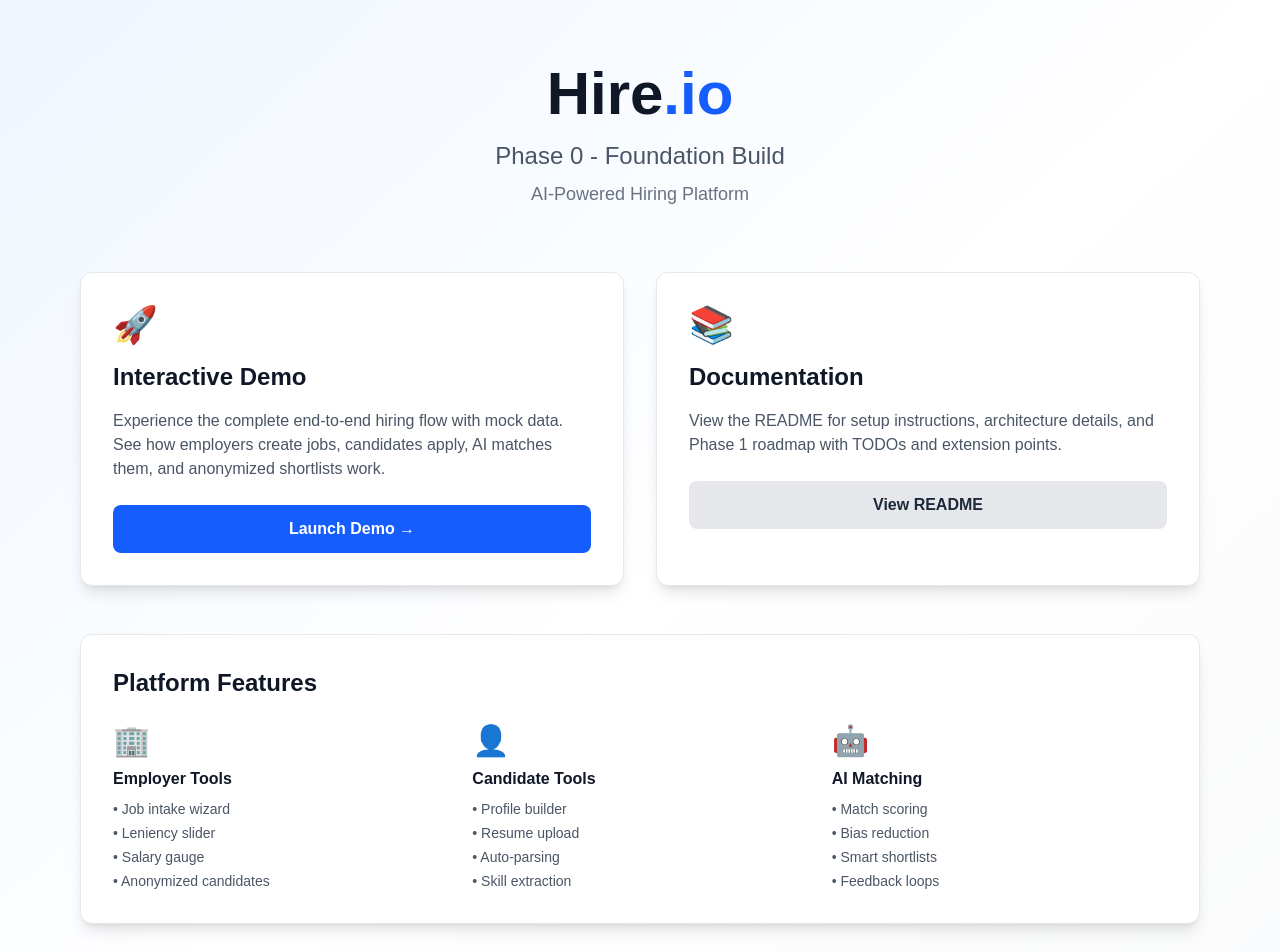
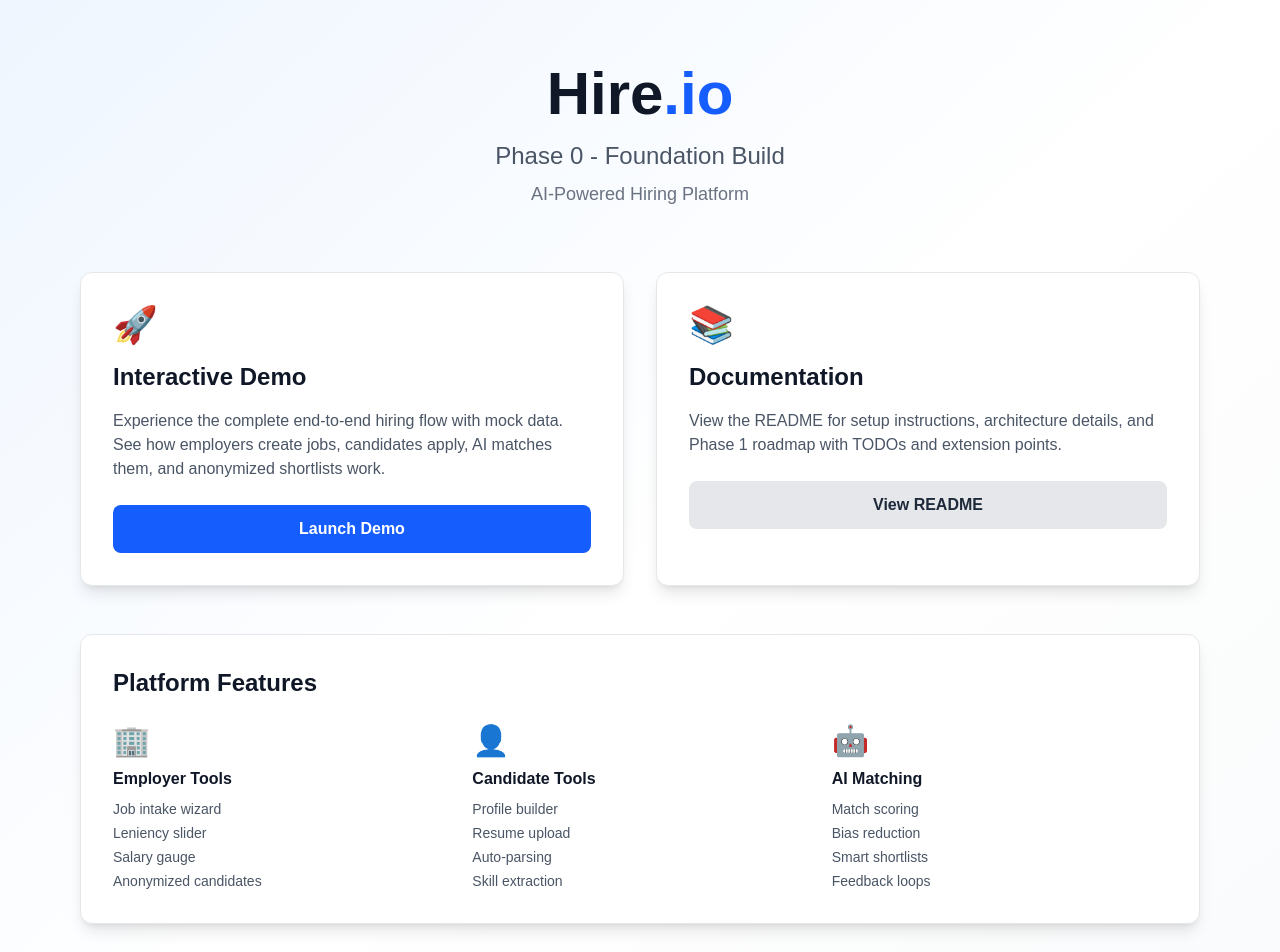
Before and after one commit to Endworld23/Hire.io, a Next.js app in the folder apps/web/: page / in a window 1280 px wide. Shown: the top 952 px of the page. Built offline with nearby package versions, Linux system fonts and the light colour scheme.

Commit message:
fixing callback page
we added a call back page so I can get auth to start working and not redirect to local 300 down the line.  Its set up so that we can easily just throw a domain name in and it should work.  Also aupdated a few thigns in tsconfig

```diff
--- /dev/null
+++ b/apps/web/app/auth/callback/page.tsx
@@ -0,0 +1,67 @@
+'use client'
+
+import { useEffect } from 'react'
+import { useRouter } from 'next/navigation'
+import { createSupabaseClient } from '@hire-io/utils'
+
+function parseHashTokens(hash: string) {
+  if (!hash.startsWith('#')) return {}
+  const params = new URLSearchParams(hash.slice(1))
+  const access_token = params.get('access_token') ?? undefined
+  const refresh_token = params.get('refresh_token') ?? undefined
+  const expires_in = params.get('expires_in')
+  const type = params.get('type') ?? undefined
+  const expiresInNumber = expires_in ? Number(expires_in) : undefined
+  return { access_token, refresh_token, expires_in: expiresInNumber, type }
+}
+
+export default function AuthCallbackPage() {
+  const router = useRouter()
+
+  useEffect(() => {
+    const supabaseUrl = process.env.NEXT_PUBLIC_SUPABASE_URL
+    const supabaseAnonKey = process.env.NEXT_PUBLIC_SUPABASE_ANON_KEY
+
+    const { access_token, refresh_token } = parseHashTokens(window.location.hash)
+
+    if (!access_token || !refresh_token || !supabaseUrl || !supabaseAnonKey) {
+      router.replace('/sign-in?error=auth_callback_failed')
+      return
+    }
+
+    const supabase = createSupabaseClient(supabaseUrl, supabaseAnonKey, {
+      auth: {
+        persistSession: true,
+      },
+    })
+
+    supabase.auth
+      .setSession({
+        access_token,
+        refresh_token,
+      })
+      .then(({ error }) => {
+        if (error) {
+          console.error('Auth callback setSession error:', error)
+          router.replace('/sign-in?error=auth_callback_failed')
+          return
+        }
+
+        // Clear tokens from the address bar
+        window.history.replaceState(null, '', window.location.pathname)
+        router.replace('/dashboard')
+      })
+      .catch((error) => {
+        console.error('Auth callback unexpected error:', error)
+        router.replace('/sign-in?error=auth_callback_failed')
+      })
+  }, [router])
+
+  return (
+    <div className="min-h-screen flex items-center justify-center bg-gray-50">
+      <div className="rounded-lg bg-white px-6 py-8 shadow-md">
+        <p className="text-sm text-gray-700">Finalizing sign-in...</p>
+      </div>
+    </div>
+  )
+}
--- /dev/null
+++ b/apps/web/app/components/auth-hash-redirect.tsx
@@ -0,0 +1,22 @@
+'use client'
+
+import { useEffect } from 'react'
+import { useRouter } from 'next/navigation'
+
+function hasAuthTokens(hash: string) {
+  if (!hash.startsWith('#')) return false
+  const params = new URLSearchParams(hash.slice(1))
+  return Boolean(params.get('access_token') && params.get('refresh_token'))
+}
+
+export function AuthHashRedirect() {
+  const router = useRouter()
+
+  useEffect(() => {
+    if (hasAuthTokens(window.location.hash)) {
+      router.replace(`/auth/callback${window.location.hash}`)
+    }
+  }, [router])
+
+  return null
+}
--- a/apps/web/app/page.tsx
+++ b/apps/web/app/page.tsx
@@ -1,8 +1,10 @@
-import Link from 'next/link';
+import Link from 'next/link'
+import { AuthHashRedirect } from './components/auth-hash-redirect'
 
 export default function Home() {
   return (
     <div className="min-h-screen bg-gradient-to-br from-blue-50 via-white to-gray-50">
+      <AuthHashRedirect />
       <div className="max-w-6xl mx-auto px-4 py-16">
         <div className="text-center mb-16">
           <h1 className="text-6xl font-bold text-gray-900 mb-4">
@@ -17,13 +19,14 @@ export default function Home() {
             <div className="text-4xl mb-4">🚀</div>
             <h2 className="text-2xl font-bold text-gray-900 mb-4">Interactive Demo</h2>
             <p className="text-gray-600 mb-6">
-              Experience the complete end-to-end hiring flow with mock data. See how employers create jobs, candidates apply, AI matches them, and anonymized shortlists work.
+              Experience the complete end-to-end hiring flow with mock data. See how employers create jobs,
+              candidates apply, AI matches them, and anonymized shortlists work.
             </p>
             <Link
               href="/demo"
               className="inline-block w-full px-6 py-3 bg-blue-600 text-white text-center font-semibold rounded-lg hover:bg-blue-700 transition-colors"
             >
-              Launch Demo →
+              Launch Demo
             </Link>
           </div>
 
@@ -31,7 +34,8 @@ export default function Home() {
             <div className="text-4xl mb-4">📚</div>
             <h2 className="text-2xl font-bold text-gray-900 mb-4">Documentation</h2>
             <p className="text-gray-600 mb-6">
-              View the README for setup instructions, architecture details, and Phase 1 roadmap with TODOs and extension points.
+              View the README for setup instructions, architecture details, and Phase 1 roadmap with TODOs and
+              extension points.
             </p>
             <a
               href="https://github.com"
@@ -49,30 +53,30 @@ export default function Home() {
               <div className="text-3xl">🏢</div>
               <h3 className="font-semibold text-gray-900">Employer Tools</h3>
               <ul className="text-sm text-gray-600 space-y-1">
-                <li>• Job intake wizard</li>
-                <li>• Leniency slider</li>
-                <li>• Salary gauge</li>
-                <li>• Anonymized candidates</li>
+                <li>Job intake wizard</li>
+                <li>Leniency slider</li>
+                <li>Salary gauge</li>
+                <li>Anonymized candidates</li>
               </ul>
             </div>
             <div className="space-y-2">
               <div className="text-3xl">👤</div>
               <h3 className="font-semibold text-gray-900">Candidate Tools</h3>
               <ul className="text-sm text-gray-600 space-y-1">
-                <li>• Profile builder</li>
-                <li>• Resume upload</li>
-                <li>• Auto-parsing</li>
-                <li>• Skill extraction</li>
+                <li>Profile builder</li>
+                <li>Resume upload</li>
+                <li>Auto-parsing</li>
+                <li>Skill extraction</li>
               </ul>
             </div>
             <div className="space-y-2">
               <div className="text-3xl">🤖</div>
               <h3 className="font-semibold text-gray-900">AI Matching</h3>
               <ul className="text-sm text-gray-600 space-y-1">
-                <li>• Match scoring</li>
-                <li>• Bias reduction</li>
-                <li>• Smart shortlists</li>
-                <li>• Feedback loops</li>
+                <li>Match scoring</li>
+                <li>Bias reduction</li>
+                <li>Smart shortlists</li>
+                <li>Feedback loops</li>
               </ul>
             </div>
           </div>
@@ -93,5 +97,5 @@ export default function Home() {
         </div>
       </div>
     </div>
-  );
+  )
 }
```
Also changed, not shown: 1 other file (tests, documents, lock files or other folders).
